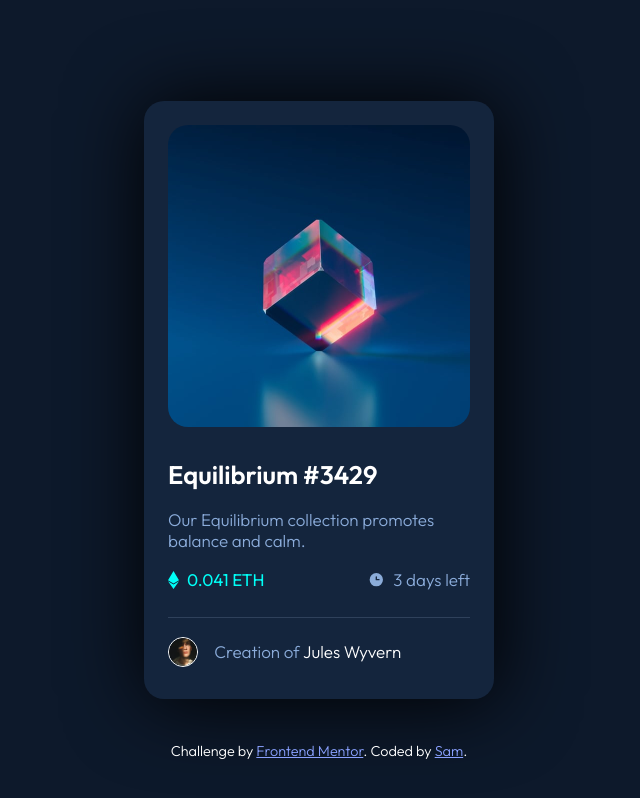
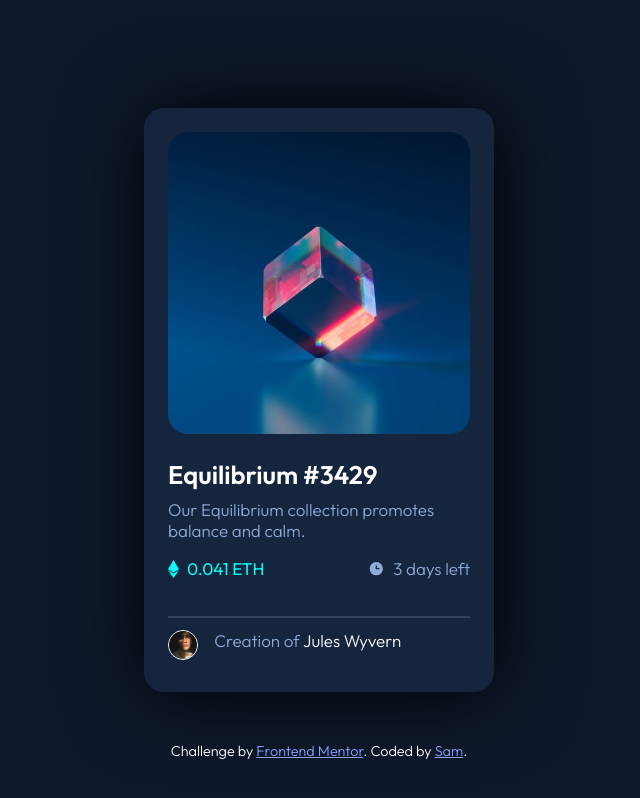
Before and after one commit to sam4web/nft_preview_card, a plain HTML site: page index.html in a window 1280 px wide. Shown: the whole page, without its empty margins (321-961 px from the left). Drawn offline with Linux system fonts and the light colour scheme.

Commit message:
made index.html code clean

```diff
--- a/css/style.css
+++ b/css/style.css
@@ -44,7 +44,7 @@ img {
   padding-bottom: 2rem;
   border-radius: 20px;
   display: grid;
-  row-gap: 1.15rem;
+  row-gap: 0.75rem;
   box-shadow: 2px 2px 5rem #000000;
   position: relative;
 }
@@ -85,6 +85,7 @@ img {
 h2,
 p {
   margin: 0;
+  margin-bottom: 0.5rem;
 }
 
 h2 {
@@ -99,18 +100,19 @@ h2:hover,
   cursor: pointer;
 }
 
-div.row-1 {
+ul {
   display: flex;
   justify-content: space-between;
+  padding: 0;
 }
 
-div.row-1 > div {
+li {
   display: flex;
   align-items: center;
   gap: 8px;
 }
 
-div.row-1 > div:first-child {
+li:first-child {
   color: var(--cyan);
   font-weight: 400;
 }
@@ -122,19 +124,19 @@ div.row-1 > div:first-child {
   margin-top: 0.5rem;
 }
 
-div.row-2 {
+.author {
   display: flex;
   align-items: center;
   gap: 1rem;
 }
 
-div.row-2 > img {
+.author > img {
   width: 10%;
   border: 1px solid var(--white);
   border-radius: 50%;
 }
 
-.creator-name {
+.author-name {
   color: var(--white);
 }
 
--- a/index.html
+++ b/index.html
@@ -21,7 +21,7 @@
   </head>
   <body>
     <section class="container">
-      <div class="main-equilibrium">
+      <article class="main-equilibrium">
         <img
           class="nft-img"
           src="./images/image-equilibrium.jpg"
@@ -30,27 +30,29 @@
         <div>
           <img src="./images/icon-view.svg" alt="" />
         </div>
-      </div>
+      </article>
 
+      <article>
         <h2>Equilibrium #3429</h2>
         <p>Our Equilibrium collection promotes balance and calm.</p>
-      <div class="row-1">
-        <div>
+        <ul>
+          <li>
             <img src="./images/icon-ethereum.svg" alt="" />
             0.041 ETH
-        </div>
-        <div>
+          </li>
+          <li>
             <img src="./images/icon-clock.svg" alt="" />
             3 days left
-        </div>
-      </div>
+          </li>
+        </ul>
+      </article>
 
       <div class="line"></div>
 
-      <div class="row-2">
+      <article class="author">
         <img src="./images/image-avatar.png" alt="" />
-        <p>Creation of <span class="creator-name"> Jules Wyvern </span></p>
-      </div>
+        <p>Creation of <span class="author-name"> Jules Wyvern </span></p>
+      </article>
     </section>
 
     <section id="attribution">
```
Lines whose indentation alone changed are shown as unchanged.
